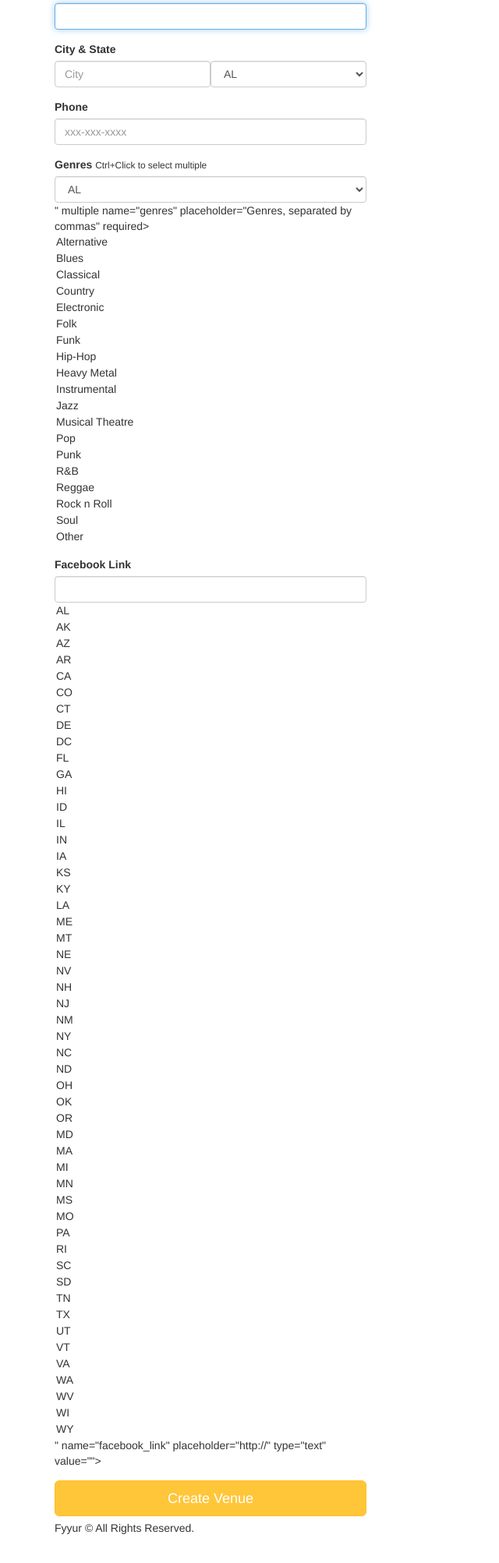
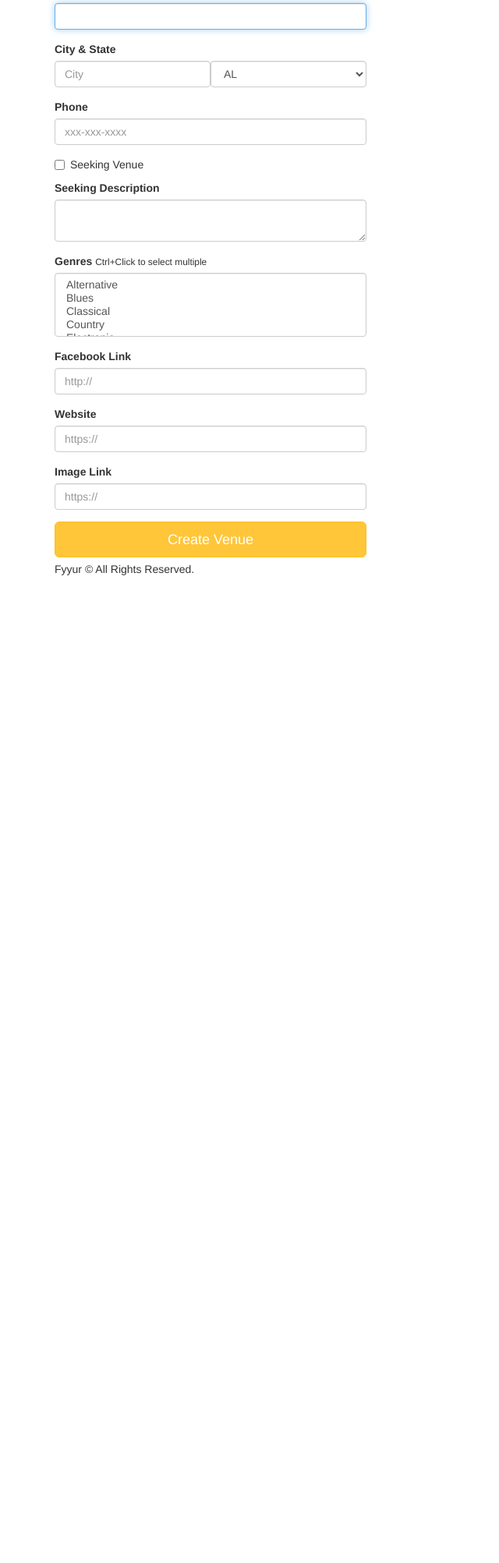
Before and after one commit to kirankumarsripati/full-stack-nd-0044-01-fyyur, a Flask app: page /artists/create in a window 1280 px wide. Shown: the part 157-2162 px from the top of the page at 78% size, without its empty margins (0-640 px from the left). After the commit the page ends 895 px from the top, so only its background shows below. Run offline with Flask 2, Linux system fonts and the light colour scheme; some libraries are stand-ins or nearby versions.

Commit message:
implement create and edit artist from db

```diff
--- a/app.py
+++ b/app.py
@@ -390,26 +390,51 @@ def show_artist(artist_id):
 @app.route('/artists/<int:artist_id>/edit', methods=['GET'])
 def edit_artist(artist_id):
   form = ArtistForm()
-  artist={
-    "id": 4,
-    "name": "Guns N Petals",
-    "genres": ["Rock n Roll"],
-    "city": "San Francisco",
-    "state": "CA",
-    "phone": "326-123-5000",
-    "website": "https://www.gunsnpetalsband.com",
-    "facebook_link": "https://www.facebook.com/GunsNPetals",
-    "seeking_venue": True,
-    "seeking_description": "Looking for shows to perform at in the San Francisco Bay Area!",
-    "image_link": "https://images.unsplash.com/photo-1549213783-8284d0336c4f?ixlib=rb-1.2.1&ixid=eyJhcHBfaWQiOjEyMDd9&auto=format&fit=crop&w=300&q=80"
-  }
-  # TODO: populate form with fields from artist with ID <artist_id>
-  return render_template('forms/edit_artist.html', form=form, artist=artist)
+  selected_artist = Artist.query.get(artist_id)
+  if not selected_artist:
+    return render_template('errors/404.html')
+
+  form.name.data = selected_artist.name
+  form.genres.data = selected_artist.genres
+  form.city.data = selected_artist.city
+  form.state.data = selected_artist.state
+  form.phone.data = selected_artist.phone
+  form.website.data = selected_artist.website
+  form.facebook_link.data = selected_artist.facebook_link
+  form.seeking_venue.data = selected_artist.seeking_venue
+  form.seeking_description.data = selected_artist.seeking_description
+  form.image_link.data = selected_artist.image_link
+
+  # DONE: populate form with fields from artist with ID <artist_id>
+  return render_template('forms/edit_artist.html', form=form, artist=selected_artist)
 
 @app.route('/artists/<int:artist_id>/edit', methods=['POST'])
 def edit_artist_submission(artist_id):
-  # TODO: take values from the form submitted, and update existing
+  # DONE: take values from the form submitted, and update existing
   # artist record with ID <artist_id> using the new attributes
+
+  try:
+    artist = Artist.query.get(artist_id)
+    artist.name = request.form['name']
+    artist.genres = request.form['genres']
+    artist.city = request.form['city']
+    artist.state = request.form['state']
+    artist.phone = request.form['phone']
+    artist.website = request.form['website']
+    artist.facebook_link = request.form['facebook_link']
+    artist.seeking_venue = bool(request.form['seeking_venue'])
+    artist.seeking_description = request.form['seeking_description']
+    artist.image_link = request.form['image_link']
+
+    db.session.commit()
+
+    # on successful db update, flash success
+    flash('Artist ' + request.form['name'] + ' was successfully updated!')
+  except SQLAlchemyError as e:
+    # on unsuccessful db update, flash an error instead.
+    flash('An error occurred. Artist ' + request.form['name'] + ' could not be updated! Please try again later.')
+  finally:
+    db.session.close()
 
   return redirect(url_for('show_artist', artist_id=artist_id))
 
@@ -454,7 +479,6 @@ def edit_venue_submission(venue_id):
     venue.seeking_description = request.form['seeking_description']
     venue.image_link = request.form['image_link']
 
-    # db.session.add(venue)
     db.session.commit()
 
     # on successful db update, flash success
@@ -462,7 +486,6 @@ def edit_venue_submission(venue_id):
   except SQLAlchemyError as e:
     # on unsuccessful db update, flash an error instead.
     flash('An error occurred. Venue ' + request.form['name'] + ' could not be updated! Please try again later.')
-    print('error', e)
   finally:
     db.session.close()
 
@@ -479,13 +502,36 @@ def create_artist_form():
 @app.route('/artists/create', methods=['POST'])
 def create_artist_submission():
   # called upon submitting the new artist listing form
-  # TODO: insert form data as a new Venue record in the db, instead
-  # TODO: modify data to be the data object returned from db insertion
+  # DONE: insert form data as a new Venue record in the db, instead
+  # DONE: modify data to be the data object returned from db insertion
 
-  # on successful db insert, flash success
-  flash('Artist ' + request.form['name'] + ' was successfully listed!')
-  # TODO: on unsuccessful db insert, flash an error instead.
-  # e.g., flash('An error occurred. Artist ' + data.name + ' could not be listed.')
+  try:
+    new_artist = Artist(
+      name = request.form['name'],
+      genres = request.form.getlist('genres'),
+      city = request.form['city'],
+      state = request.form['state'],
+      phone = request.form['phone'],
+      website = request.form['website'],
+      facebook_link = request.form['facebook_link'],
+      seeking_venue = bool(request.form['seeking_venue']),
+      seeking_description = request.form['seeking_description'],
+      image_link = request.form['image_link']
+    )
+
+    db.session.add(new_artist)
+    db.session.commit()
+
+    # on successful db insert, flash success
+    flash('Artist ' + request.form['name'] + ' was successfully listed!')
+  except SQLAlchemyError as e:
+    # DONE: on unsuccessful db insert, flash an error instead.
+    # e.g., flash('An error occurred. Venue ' + data.name + ' could not be listed.')
+    # see: http://flask.pocoo.org/docs/1.0/patterns/flashing/
+    flash('An error occurred. Artist ' + request.form['name'] + ' could not be listed! Please try again later.')
+  finally:
+    db.session.close()
+
   return render_template('pages/home.html')
 
 
--- a/forms.py
+++ b/forms.py
@@ -3,7 +3,7 @@ from flask_wtf import Form
 from wtforms import StringField, SelectField, SelectMultipleField, DateTimeField, BooleanField, TextAreaField, ValidationError
 from wtforms.validators import DataRequired, AnyOf, URL
 
-def validator_genres(genres):
+def ValidatorGenres(genres):
     message = 'Invalid genres values'
 
     def _validator(form, field):
@@ -15,7 +15,7 @@ def validator_genres(genres):
 
     return _validator
 
-choices=[
+genre_choices=[
     ('Alternative', 'Alternative'),
     ('Blues', 'Blues'),
     ('Classical', 'Classical'),
@@ -35,6 +35,60 @@ choices=[
     ('Rock n Roll', 'Rock n Roll'),
     ('Soul', 'Soul'),
     ('Other', 'Other'),
+]
+
+state_choices=[
+    ('AL', 'AL'),
+    ('AK', 'AK'),
+    ('AZ', 'AZ'),
+    ('AR', 'AR'),
+    ('CA', 'CA'),
+    ('CO', 'CO'),
+    ('CT', 'CT'),
+    ('DE', 'DE'),
+    ('DC', 'DC'),
+    ('FL', 'FL'),
+    ('GA', 'GA'),
+    ('HI', 'HI'),
+    ('ID', 'ID'),
+    ('IL', 'IL'),
+    ('IN', 'IN'),
+    ('IA', 'IA'),
+    ('KS', 'KS'),
+    ('KY', 'KY'),
+    ('LA', 'LA'),
+    ('ME', 'ME'),
+    ('MT', 'MT'),
+    ('NE', 'NE'),
+    ('NV', 'NV'),
+    ('NH', 'NH'),
+    ('NJ', 'NJ'),
+    ('NM', 'NM'),
+    ('NY', 'NY'),
+    ('NC', 'NC'),
+    ('ND', 'ND'),
+    ('OH', 'OH'),
+    ('OK', 'OK'),
+    ('OR', 'OR'),
+    ('MD', 'MD'),
+    ('MA', 'MA'),
+    ('MI', 'MI'),
+    ('MN', 'MN'),
+    ('MS', 'MS'),
+    ('MO', 'MO'),
+    ('PA', 'PA'),
+    ('RI', 'RI'),
+    ('SC', 'SC'),
+    ('SD', 'SD'),
+    ('TN', 'TN'),
+    ('TX', 'TX'),
+    ('UT', 'UT'),
+    ('VT', 'VT'),
+    ('VA', 'VA'),
+    ('WA', 'WA'),
+    ('WV', 'WV'),
+    ('WI', 'WI'),
+    ('WY', 'WY'),
 ]
 
 class ShowForm(Form):
@@ -59,59 +113,7 @@ class VenueForm(Form):
     )
     state = SelectField(
         'state', validators=[DataRequired()],
-        choices=[
-            ('AL', 'AL'),
-            ('AK', 'AK'),
-            ('AZ', 'AZ'),
-            ('AR', 'AR'),
-            ('CA', 'CA'),
-            ('CO', 'CO'),
-            ('CT', 'CT'),
-            ('DE', 'DE'),
-            ('DC', 'DC'),
-            ('FL', 'FL'),
-            ('GA', 'GA'),
-            ('HI', 'HI'),
-            ('ID', 'ID'),
-            ('IL', 'IL'),
-            ('IN', 'IN'),
-            ('IA', 'IA'),
-            ('KS', 'KS'),
-            ('KY', 'KY'),
-            ('LA', 'LA'),
-            ('ME', 'ME'),
-            ('MT', 'MT'),
-            ('NE', 'NE'),
-            ('NV', 'NV'),
-            ('NH', 'NH'),
-            ('NJ', 'NJ'),
-            ('NM', 'NM'),
-            ('NY', 'NY'),
-            ('NC', 'NC'),
-            ('ND', 'ND'),
-            ('OH', 'OH'),
-            ('OK', 'OK'),
-            ('OR', 'OR'),
-            ('MD', 'MD'),
-            ('MA', 'MA'),
-            ('MI', 'MI'),
-            ('MN', 'MN'),
-            ('MS', 'MS'),
-            ('MO', 'MO'),
-            ('PA', 'PA'),
-            ('RI', 'RI'),
-            ('SC', 'SC'),
-            ('SD', 'SD'),
-            ('TN', 'TN'),
-            ('TX', 'TX'),
-            ('UT', 'UT'),
-            ('VT', 'VT'),
-            ('VA', 'VA'),
-            ('WA', 'WA'),
-            ('WV', 'WV'),
-            ('WI', 'WI'),
-            ('WY', 'WY'),
-        ]
+        choices=state_choices
     )
     address = StringField(
         'address', validators=[DataRequired()]
@@ -124,8 +126,8 @@ class VenueForm(Form):
     )
     genres = SelectMultipleField(
         # DONE implement enum restriction
-        'genres', validators=[DataRequired(), validator_genres(choices)],
-        choices=choices
+        'genres', validators=[DataRequired(), ValidatorGenres(genre_choices)],
+        choices=genre_choices
     )
     facebook_link = StringField(
         'facebook_link', validators=[URL()]
@@ -152,59 +154,7 @@ class ArtistForm(Form):
     )
     state = SelectField(
         'state', validators=[DataRequired()],
-        choices=[
-            ('AL', 'AL'),
-            ('AK', 'AK'),
-            ('AZ', 'AZ'),
-            ('AR', 'AR'),
-            ('CA', 'CA'),
-            ('CO', 'CO'),
-            ('CT', 'CT'),
-            ('DE', 'DE'),
-            ('DC', 'DC'),
-            ('FL', 'FL'),
-            ('GA', 'GA'),
-            ('HI', 'HI'),
-            ('ID', 'ID'),
-            ('IL', 'IL'),
-            ('IN', 'IN'),
-            ('IA', 'IA'),
-            ('KS', 'KS'),
-            ('KY', 'KY'),
-            ('LA', 'LA'),
-            ('ME', 'ME'),
-            ('MT', 'MT'),
-            ('NE', 'NE'),
-            ('NV', 'NV'),
-            ('NH', 'NH'),
-            ('NJ', 'NJ'),
-            ('NM', 'NM'),
-            ('NY', 'NY'),
-            ('NC', 'NC'),
-            ('ND', 'ND'),
-            ('OH', 'OH'),
-            ('OK', 'OK'),
-            ('OR', 'OR'),
-            ('MD', 'MD'),
-            ('MA', 'MA'),
-            ('MI', 'MI'),
-            ('MN', 'MN'),
-            ('MS', 'MS'),
-            ('MO', 'MO'),
-            ('PA', 'PA'),
-            ('RI', 'RI'),
-            ('SC', 'SC'),
-            ('SD', 'SD'),
-            ('TN', 'TN'),
-            ('TX', 'TX'),
-            ('UT', 'UT'),
-            ('VT', 'VT'),
-            ('VA', 'VA'),
-            ('WA', 'WA'),
-            ('WV', 'WV'),
-            ('WI', 'WI'),
-            ('WY', 'WY'),
-        ]
+        choices=state_choices
     )
     phone = StringField(
         # TODO implement validation logic for state
@@ -214,12 +164,24 @@ class ArtistForm(Form):
         'image_link'
     )
     genres = SelectMultipleField(
-        'genres', validators=[DataRequired(), validator_genres(choices)],
-        choices=choices
+        'genres', validators=[DataRequired(), ValidatorGenres(genre_choices)],
+        choices=genre_choices
     )
     facebook_link = StringField(
         # TODO implement enum restriction
         'facebook_link', validators=[URL()]
     )
+    website = StringField(
+        'website', validators=[URL()]
+    )
+    seeking_venue = BooleanField(
+        'seeking_venue'
+    )
+    seeking_description = TextAreaField(
+        'seeking_description'
+    )
+    image_link = StringField(
+        'image_link', validators=[URL()]
+    )
 
 # TODO IMPLEMENT NEW ARTIST FORM AND NEW SHOW FORM
--- a/templates/forms/new_artist.html
+++ b/templates/forms/new_artist.html
@@ -23,14 +23,29 @@
         <label for="phone">Phone</label>
         {{ form.phone(class_ = 'form-control', placeholder='xxx-xxx-xxxx', autofocus = true) }}
       </div>
+      <div class="checkbox">
+        <label>{{ form.seeking_venue(autofocus = true) }} Seeking Venue</label>
+      </div>
+      <div class="form-group">
+        <label for="seeking_description">Seeking Description</label>
+        {{ form.seeking_description(class_ = 'form-control', autofocus = true) }}
+      </div>
       <div class="form-group">
         <label for="genres">Genres</label>
         <small>Ctrl+Click to select multiple</small>
-        {{ form.genres(class_ = 'form-control', placeholder='Genres, separated by commas', id=form.state, autofocus = true) }}
+        {{ form.genres(class_ = 'form-control', placeholder='Genres, separated by commas', autofocus = true) }}
       </div>
       <div class="form-group">
         <label for="genres">Facebook Link</label>
-          {{ form.facebook_link(class_ = 'form-control', placeholder='http://', id=form.state, autofocus = true) }}
+        {{ form.facebook_link(class_ = 'form-control', placeholder='http://', autofocus = true) }}
+      </div>
+      <div class="form-group">
+        <label for="website">Website</label>
+        {{ form.website(class_ = 'form-control', placeholder='https://', autofocus = true) }}
+      </div>
+      <div class="form-group">
+        <label for="image_link">Image Link</label>
+        {{ form.image_link(class_ = 'form-control', placeholder='https://', autofocus = true) }}
       </div>
       <input type="submit" value="Create Venue" class="btn btn-primary btn-lg btn-block">
     </form>
--- a/templates/pages/show_venue.html
+++ b/templates/pages/show_venue.html
@@ -7,7 +7,7 @@
 			{{ venue.name }}
 		</h1>
 		<div class="row mb-3">
-			<p class="col-xs-6">
+			<p class="subtitle col-xs-6">
 				ID: {{ venue.id }}
 			</p>
 			<div class="col-xs-6 text-right">
```
Also changed, not shown: templates/forms/edit_artist.html (+17 -2 lines), templates/pages/show_artist.html (+8 -3 lines). Lines whose indentation alone changed are shown as unchanged.
